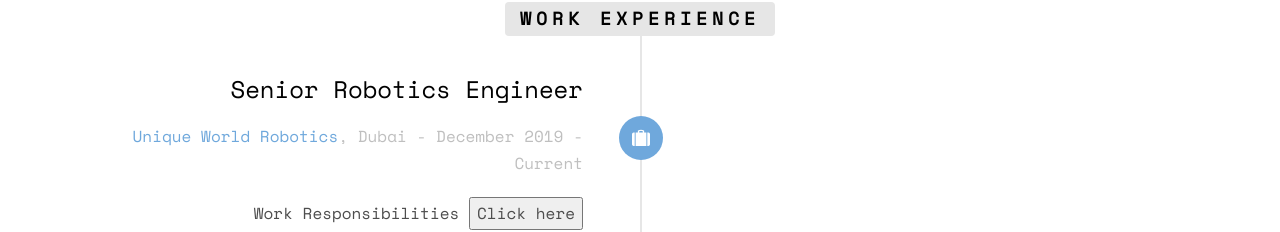
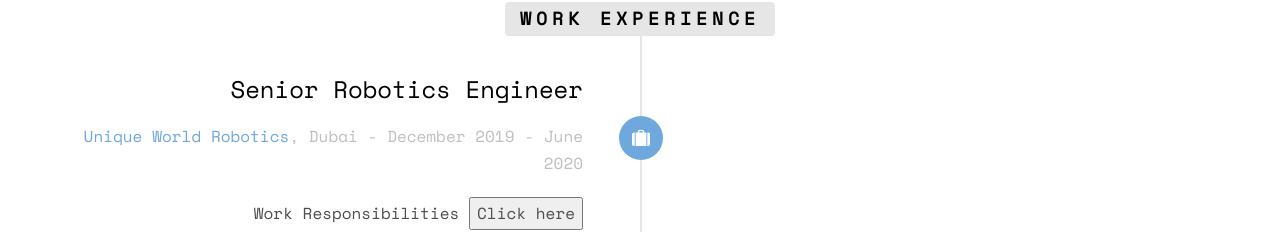
Before and after one commit to alphonse-devasia/alphonse-devasia.github.io, a plain HTML site: page index.html in a window 1280 px wide. Shown: the part 1819-2051 px from the top of the page. Drawn offline with nearby package versions, Linux system fonts and the light colour scheme; files whose address does not match are found by name.

Commit message:
Update index.html

```diff
--- a/index.html
+++ b/index.html
@@ -129,7 +129,7 @@
 							<div class="timeline-panel">
 								<div class="timeline-heading">
 									<h3 class="timeline-title">Senior Robotics Engineer</h3>
-									<span class="company"><a href="https://uniqueworldrobotics.com/about.html">Unique World Robotics</a>, Dubai - December 2019 - Current</span>
+									<span class="company"><a href="https://uniqueworldrobotics.com/about.html">Unique World Robotics</a>, Dubai - December 2019 - June 2020</span>
 								</div>
 								<div class="timeline-body">
 									<span id="dots1">Work Responsibilities</span><span id="more1">
```
